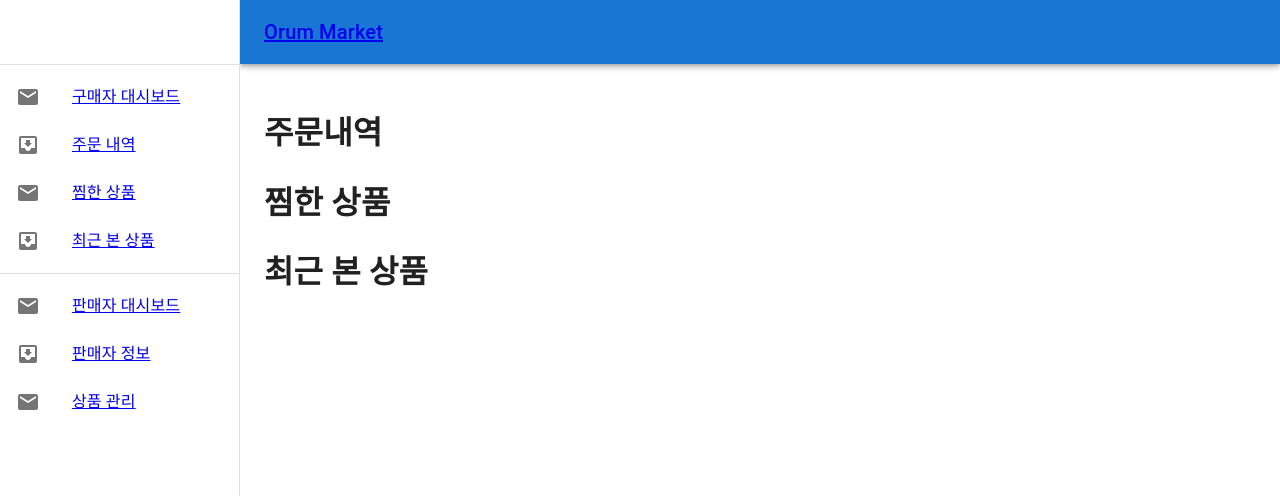
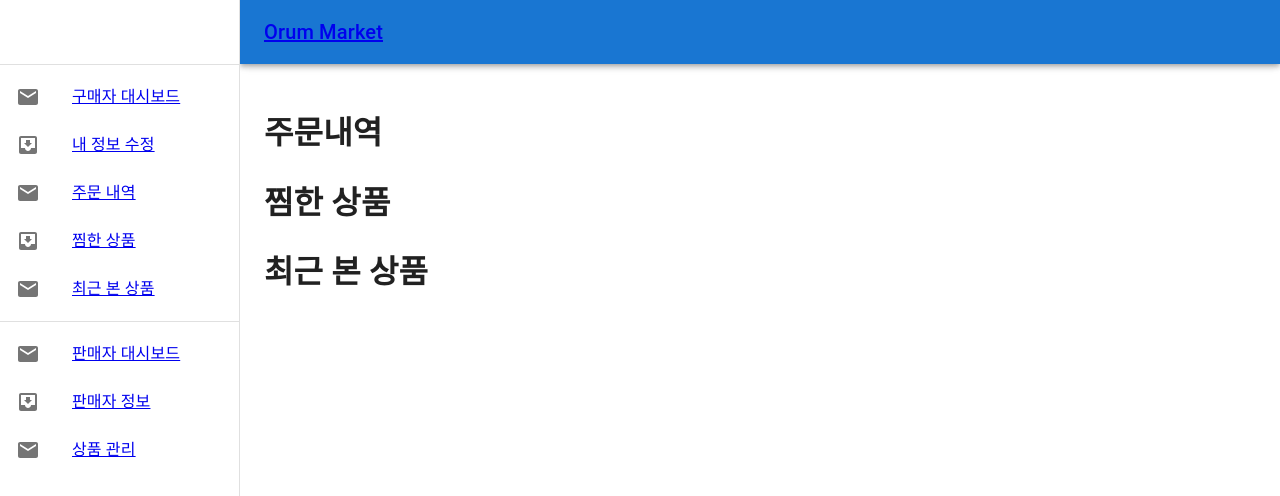
Before and after one commit to veryyounng/orum-market-front, a React (Vite) app: page /user/1 in a window 1280 px wide. Shown: the top 496 px of the page. Built offline with nearby package versions, Linux system fonts and the light colour scheme; no server answers.

Commit message:
Feat: 헤더 및 대시보드 사이드바 메뉴 url에 user_PK 연결 #10

```diff
--- a/src/components/Header.tsx
+++ b/src/components/Header.tsx
@@ -24,6 +24,7 @@ export default function Header() {
   const { isLoggedIn, logOut }: UserStore = useUserStore();
 
   const navigate = useNavigate();
+  const userId = localStorage.getItem('_id');
 
   const handleLogoutDialogOpen = () => {
     setOpenLogoutDialog(true);
@@ -41,14 +42,21 @@ export default function Header() {
     navigate('/');
   };
 
+  const handleMoveDashboard = () => {
+    navigate(`/user/${userId}`);
+  };
+
   function isLoggedInUserButton() {
     return (
       <>
-        <Link to="/user/1" style={{ textDecoration: 'none', color: 'inherit' }}>
-          <Button variant="text" color="inherit">
-            대시보드
-          </Button>
-        </Link>
+        <Button
+          onClick={handleMoveDashboard}
+          type="button"
+          variant="text"
+          color="inherit"
+        >
+          대시보드
+        </Button>
         <IconButton color="inherit">
           <Badge badgeContent={4} color="error">
             {/* <Avatar alt="Remy Sharp" src="/broken-image.jpg" /> */}
--- a/src/constants/index.ts
+++ b/src/constants/index.ts
@@ -1,24 +1,32 @@
+const _id = localStorage.getItem('_id');
+console.log(_id);
+
 export const DASHBOARD_MENU = {
   buyer: [
     {
       id: 1,
       title: '구매자 대시보드',
-      url: '/user/:id',
+      url: `/user/${_id}`,
     },
     {
       id: 2,
-      title: '주문 내역',
-      url: '/user/:id/buyer-orderlist',
+      title: '내 정보 수정',
+      url: `/user/${_id}/buyer-info`,
     },
     {
       id: 3,
-      title: '찜한 상품',
-      url: '/user/:id/buyer-favorite',
+      title: '주문 내역',
+      url: `/user/${_id}/buyer-orderlist`,
     },
     {
       id: 4,
+      title: '찜한 상품',
+      url: `/user/${_id}/buyer-favorite`,
+    },
+    {
+      id: 5,
       title: '최근 본 상품',
-      url: '/user/:id/buyer-orderlist',
+      url: `/user/${_id}/buyer-orderlist`,
     },
   ],
 
@@ -26,17 +34,17 @@ export const DASHBOARD_MENU = {
     {
       id: 1,
       title: '판매자 대시보드',
-      url: '/user/:id/seller-orderlist',
+      url: `/user/${_id}/seller-orderlist`,
     },
     {
       id: 2,
       title: '판매자 정보',
-      url: '/user/:id/seller-info',
+      url: `/user/${_id}/seller-info`,
     },
     {
       id: 3,
       title: '상품 관리',
-      url: '/user/:id/product-manager',
+      url: `/user/${_id}/product-manager`,
     },
   ],
 };
--- a/src/pages/user/SignIn.tsx
+++ b/src/pages/user/SignIn.tsx
@@ -47,6 +47,7 @@ export default function SignInPage() {
     try {
       const response = await api.signIn({ email, password });
       localStorage.setItem('token', response.data.item.token.accessToken);
+      localStorage.setItem('_id', response.data.item._id);
       logIn();
       alert('로그인 되었습니다. 환영합니다!');
       navigate('/');
```
